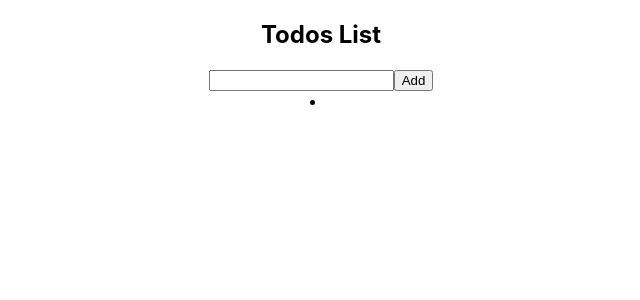
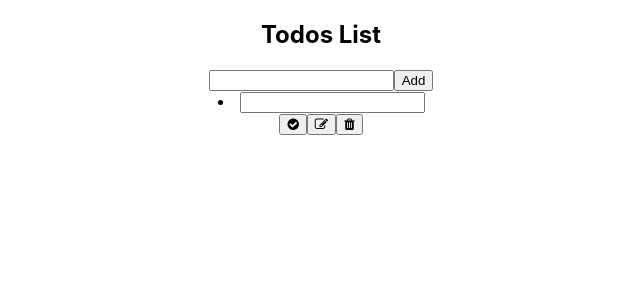
Before and after one commit to leelaroshan/Todo-list, a React (Create React App) app: page / in a window 1280 px wide. Both pictures are taken after a click on the button "Add". Shown: the top 300 px of the page, without its empty margins (319-959 px from the left). Built offline with nearby package versions, Linux system fonts and the light colour scheme.

Commit message:
edit functionality done

```diff
--- a/src/App.js
+++ b/src/App.js
@@ -7,6 +7,12 @@
 function App() {
   const [input, setInput] = useState(" ");
   const [todos, setTodos] = useState([ ]);
+  const [editTodo, setEditTodo] = useState(null);
+
+
+
+
+
   return (
     <div className="App">
       <div className="container">
@@ -16,10 +22,10 @@
       <div>
         <Form  input={input}
         setInput={setInput}
-        todos={todos} setTodos={setTodos}/>
+        todos={todos} setTodos={setTodos}  editTodo={editTodo}  setEditTodo={setEditTodo}/>
       </div>
 
-     <TodosList  todos={todos} setTodos={setTodos}/>
+     <TodosList  todos={todos} setTodos={setTodos} setEditTodo={setEditTodo}/>
       </div>
     </div>
   );
--- a/src/components/Form.js
+++ b/src/components/Form.js
@@ -1,7 +1,22 @@
 import React from 'react';
 import {v4 as uuidv4} from 'uuid';
 
-export default function Form({input, setInput,todos, setTodos}) {
+export default function Form({input, setInput,todos, setTodos, editTodo, setEditTodo}) {
+
+
+    const updateTodo = (title,id,completed)=>{
+        const newTodo = todos.map((todo)=>
+            todo.id === id ? { title,id,completed} : todo
+         )
+        setTodos(newTodo);
+        setEditTodo(" ");
+
+    }
+
+
+
+
+
 
     const onInputChange =(event)=>{
         setInput(event.target.value);
@@ -12,9 +27,14 @@
 
     const onFormSubmit =(event)=>{
        event.preventDefault();
+
+       if(!editTodo) {
     setTodos([...todos, {id:uuidv4(), title:input,completed:false}]);
     setInput(" ");
-
+   }
+  else{
+      updateTodo(input,editTodo.id, editTodo.completed)
+  }
     }
 
     return (
--- a/src/components/TodosList.js
+++ b/src/components/TodosList.js
@@ -1,12 +1,61 @@
 import React from 'react';
 
-export default function TodosList({todos,setTodos}) {
+export default function TodosList({todos,setTodos, setEditTodo}) {
+
+    const handleComplete =(todo)=>{
+      setTodos(todos.map((item)=> {
+         if(item.id === todo.id){
+           return { ...item, completed: !item.completed}
+         }
+         return item;
+
+      }))
+
+    }
+
+
+const handleEdit = ({id})=>{
+  const findTodo = todos.find((todo)=> todo.id === id)
+  setEditTodo(findTodo);
+
+}
+
+
+
+
+
+
+
+
+    const handleDelete =({id})=>{
+      setTodos(todos.filter((todo)=>todo.id !== id))
+
+    }
+
+
      return (
         <div>
-            { todos.map((todo)=>(<li className="todos-list" key={todo.id}>{todo.title}
-                {/* <input type="text" value={todo.title} class="input"
-                onChange={(event)=> event.preventDefault()} /> */}
-             </li>))
+            { todos.map((todo)=>(<li className="list-item" key={todo.id}>
+                <input type="text" value={todo.title} className="input"
+                onChange={(event)=> event.preventDefault()} />
+            <div>
+            <button className="todo-complete task-button" onClick={()=> handleComplete(todo)}>
+              <i className="fa fa-check-circle"></i>
+            </button>
+            <button className="todo-edit task-button" onClick={()=>handleEdit(todo)}>
+              <i className="fa fa-edit"></i>
+            </button>
+
+            <button className="todo-delete task-button" onClick={()=> handleDelete(todo)}>
+              <i className="fa fa-trash"></i>
+            </button>
+            </div>
+
+             </li>
+
+
+
+             ))
              }
        </div>
      )
```
